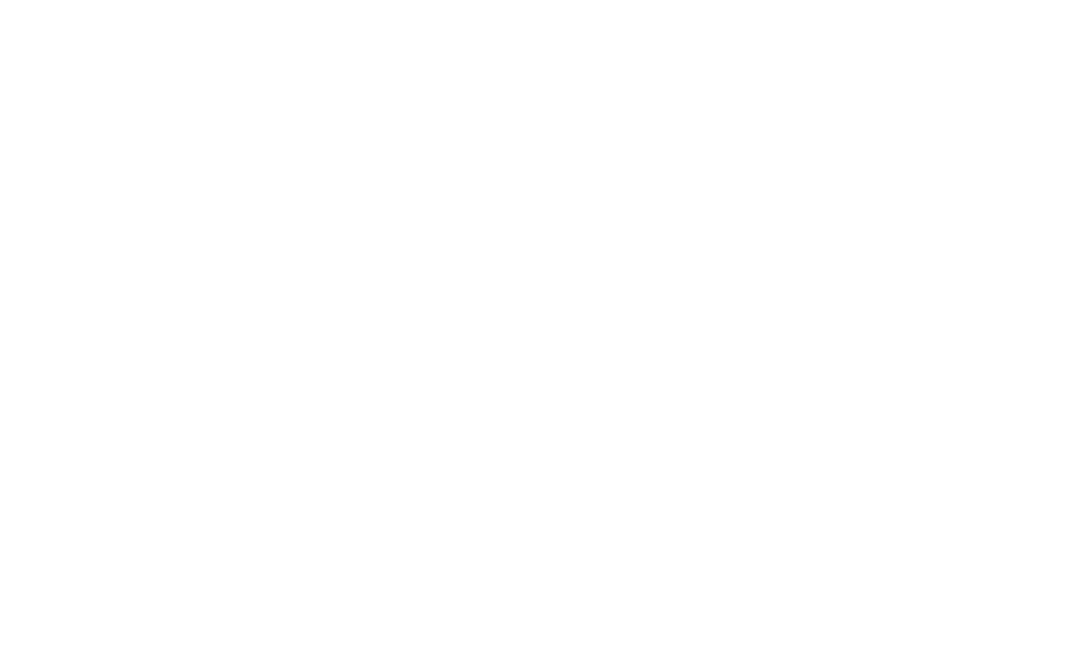
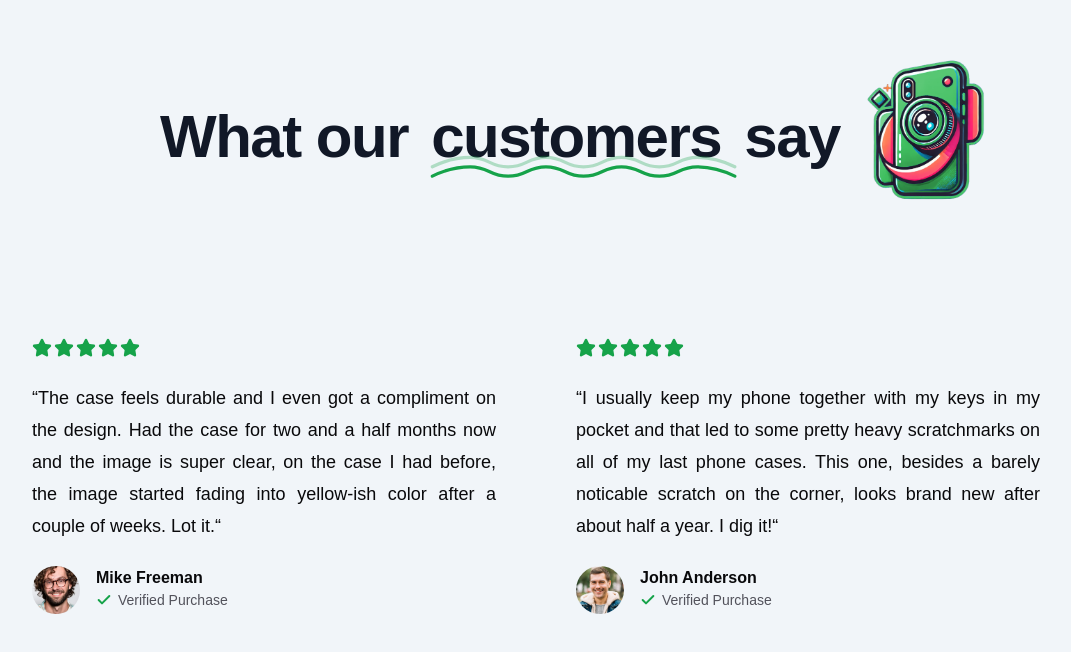
Before and after one commit to the-nazzmul/casepix, a Next.js app: page / in a window 1280 px wide. Shown: the part 1037-1689 px from the top of the page, without its empty margins (64-1135 px from the left). Before the commit the page ends 995 px from the top, so only its background shows below. Built offline with nearby package versions, Linux system fonts and the light colour scheme; no server answers.

Commit message:
added static review section, need to make this section dynamic

```diff
--- a/src/app/page.tsx
+++ b/src/app/page.tsx
@@ -1,3 +1,4 @@
+import { Icons } from "@/components/Icons";
 import MaxWidthWrapper from "@/components/MaxWidthWrapper";
 import Phone from "@/components/Phone";
 import { Check, Star } from "lucide-react";
@@ -122,6 +123,103 @@
           </div>
         </MaxWidthWrapper>
       </section>
+
+      {/* Review */}
+
+      {/* TODO: Need to make this section fully dynamic */}
+      {/* First review */}
+      <section className="bg-slate-100 py-24">
+        <MaxWidthWrapper className="flex flex-col items-center gap-16 sm:gap-32">
+          <div className="flex flex-col lg:flex-row items-center gap-4 sm:gap-6">
+            <h2 className="order-1 mt-2 tracking-tight text-center text-balance !leading-tight font-bold text-5xl md:text-6xl text-gray-900">
+              What our{" "}
+              <span className="relative px-2">
+                customers{" "}
+                <Icons.underline className="hidden sm:block pointer-events-none absolute inset-x-0 -bottom-6 text-green-600" />
+              </span>
+              say
+            </h2>
+            <Image
+              src="/casepix-1.png"
+              alt="logo"
+              width={400}
+              height={400}
+              className="w-32 order-0 lg:order-2"
+            />
+          </div>
+          <div className="mx-auto grid max-w-2xl grid-cols-1 px-4 lg:mx-0 lg:max-w-none lg:grid-cols-2 gap-y-16">
+            <div className="flex flex-auto flex-col gap-4 lg:pr-8 xl:pr-20">
+              <div className="flex gap-0.5 mb-2">
+                <Star className="h-5 w-5 text-green-600 fill-green-600" />
+                <Star className="h-5 w-5 text-green-600 fill-green-600" />
+                <Star className="h-5 w-5 text-green-600 fill-green-600" />
+                <Star className="h-5 w-5 text-green-600 fill-green-600" />
+                <Star className="h-5 w-5 text-green-600 fill-green-600" />
+              </div>
+              <div className="text-lg leading-8">
+                <p className="text-justify">
+                  &ldquo;The case feels durable and I even got a compliment on
+                  the design. Had the case for two and a half months now and the
+                  image is super clear, on the case I had before, the image
+                  started fading into yellow-ish color after a couple of weeks.
+                  Lot it.&ldquo;
+                </p>
+              </div>
+              <div className="flex gap-4 mt-2">
+                <Image
+                  className="rounded-full h-12 w-12 object-cover"
+                  src="/users/user-1.png"
+                  alt="user"
+                  width={48}
+                  height={48}
+                />
+                <div className="flex flex-col">
+                  <p className="font-semibold">Mike Freeman</p>
+                  <div className="flex gap-1.5 items-center text-zinc-600">
+                    <Check className="h-4 w-4 stroke-[3px] text-green-600" />
+                    <p className="text-sm">Verified Purchase</p>
+                  </div>
+                </div>
+              </div>
+            </div>
+            {/* second review */}
+            <div className="flex flex-auto flex-col gap-4 lg:pr-8 xl:pr-20">
+              <div className="flex gap-0.5 mb-2">
+                <Star className="h-5 w-5 text-green-600 fill-green-600" />
+                <Star className="h-5 w-5 text-green-600 fill-green-600" />
+                <Star className="h-5 w-5 text-green-600 fill-green-600" />
+                <Star className="h-5 w-5 text-green-600 fill-green-600" />
+                <Star className="h-5 w-5 text-green-600 fill-green-600" />
+              </div>
+              <div className="text-lg leading-8">
+                <p className="text-justify">
+                  &ldquo;I usually keep my phone together with my keys in my
+                  pocket and that led to some pretty heavy scratchmarks on all
+                  of my last phone cases. This one, besides a barely noticable
+                  scratch on the corner, looks brand new after about half a
+                  year. I dig it!&ldquo;
+                </p>
+              </div>
+              <div className="flex gap-4 mt-2">
+                <Image
+                  className="rounded-full h-12 w-12 object-cover"
+                  src="/users/user-4.jpg"
+                  alt="user"
+                  width={48}
+                  height={48}
+                />
+                <div className="flex flex-col">
+                  <p className="font-semibold">John Anderson</p>
+                  <div className="flex gap-1.5 items-center text-zinc-600">
+                    <Check className="h-4 w-4 stroke-[3px] text-green-600" />
+                    <p className="text-sm">Verified Purchase</p>
+                  </div>
+                </div>
+              </div>
+            </div>
+          </div>
+        </MaxWidthWrapper>
+      </section>
     </div>
   );
 }
--- /dev/null
+++ b/src/components/Icons.tsx
@@ -0,0 +1,22 @@
+import { LucideProps } from "lucide-react";
+
+export const Icons = {
+  underline: (props: LucideProps) => (
+    <svg {...props} viewBox="0 0 687 155">
+      <g
+        stroke="currentColor"
+        strokeWidth="7"
+        fill="none"
+        fillRule="evenodd"
+        strokeLinecap="round"
+        strokeLinejoin="round"
+      >
+        <path
+          d="M20 98c27-13.3333333 54-20 81-20 40.5 0 40.5 20 81 20s40.626917-20 81-20 40.123083 20 80.5 20 40.5-20 81-20 40.5 20 81 20 40.626917-20 81-20c26.915389 0 53.748722 6.6666667 80.5 20"
+          opacity=".3"
+        ></path>
+        <path d="M20 118c27-13.3333333 54-20 81-20 40.5 0 40.5 20 81 20s40.626917-20 81-20 40.123083 20 80.5 20 40.5-20 81-20 40.5 20 81 20 40.626917-20 81-20c26.915389 0 53.748722 6.6666667 80.5 20"></path>
+      </g>
+    </svg>
+  ),
+};
```
